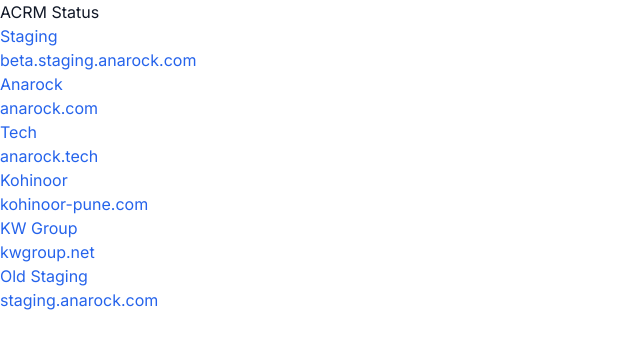
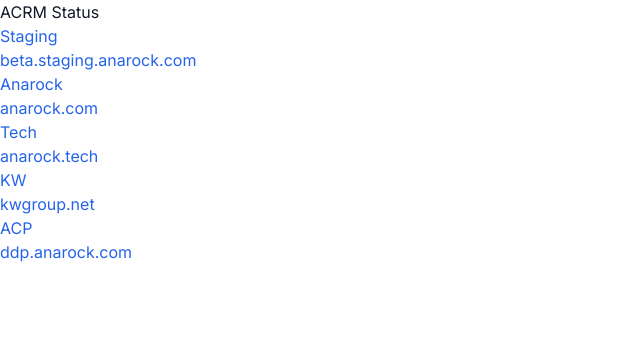
Before and after one commit to zhirzh/acrm-status, a Next.js app: page /tenants in a window 1280 px wide. Shown: the top 348 px of the page, without its empty margins (0-640 px from the left). Built offline with nearby package versions, Linux system fonts and the light colour scheme.

Commit message:
update tenants

```diff
--- a/src/constants.ts
+++ b/src/constants.ts
@@ -4,9 +4,8 @@
   { id: 'staging', name: 'Staging', domain: 'beta.staging.anarock.com' },
   { id: 'anarock', name: 'Anarock', domain: 'anarock.com' },
   { id: 'tech', name: 'Tech', domain: 'anarock.tech' },
-  { id: 'kohinoor', name: 'Kohinoor', domain: 'kohinoor-pune.com' },
-  { id: 'kw', name: 'KW Group', domain: 'kwgroup.net' },
-  { id: 'old-staging', name: 'Old Staging', domain: 'staging.anarock.com' },
+  { id: 'kw', name: 'KW', domain: 'kwgroup.net' },
+  { id: 'acp', name: 'ACP', domain: 'ddp.anarock.com' },
 ]
 
 export const services: Service[] = [
```
